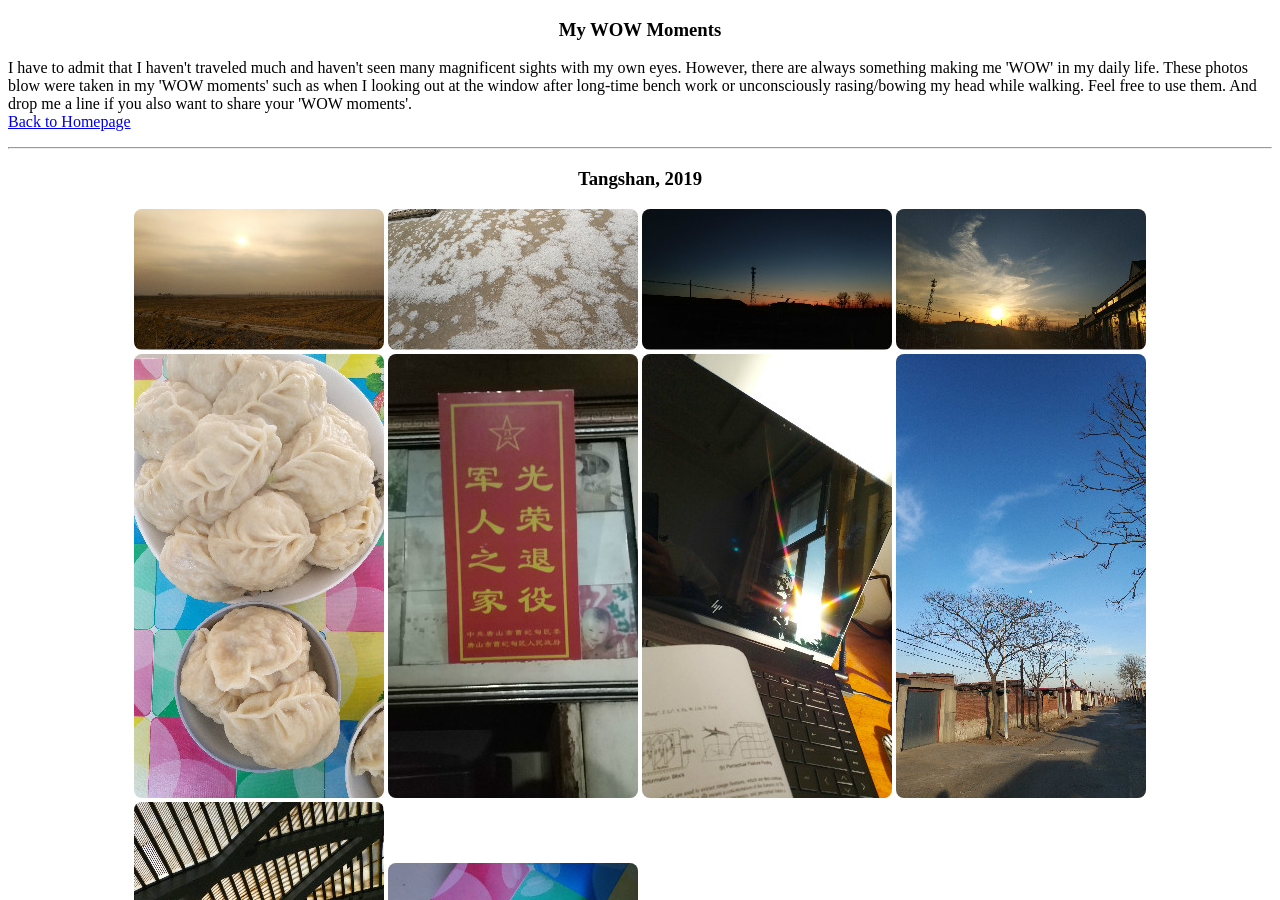
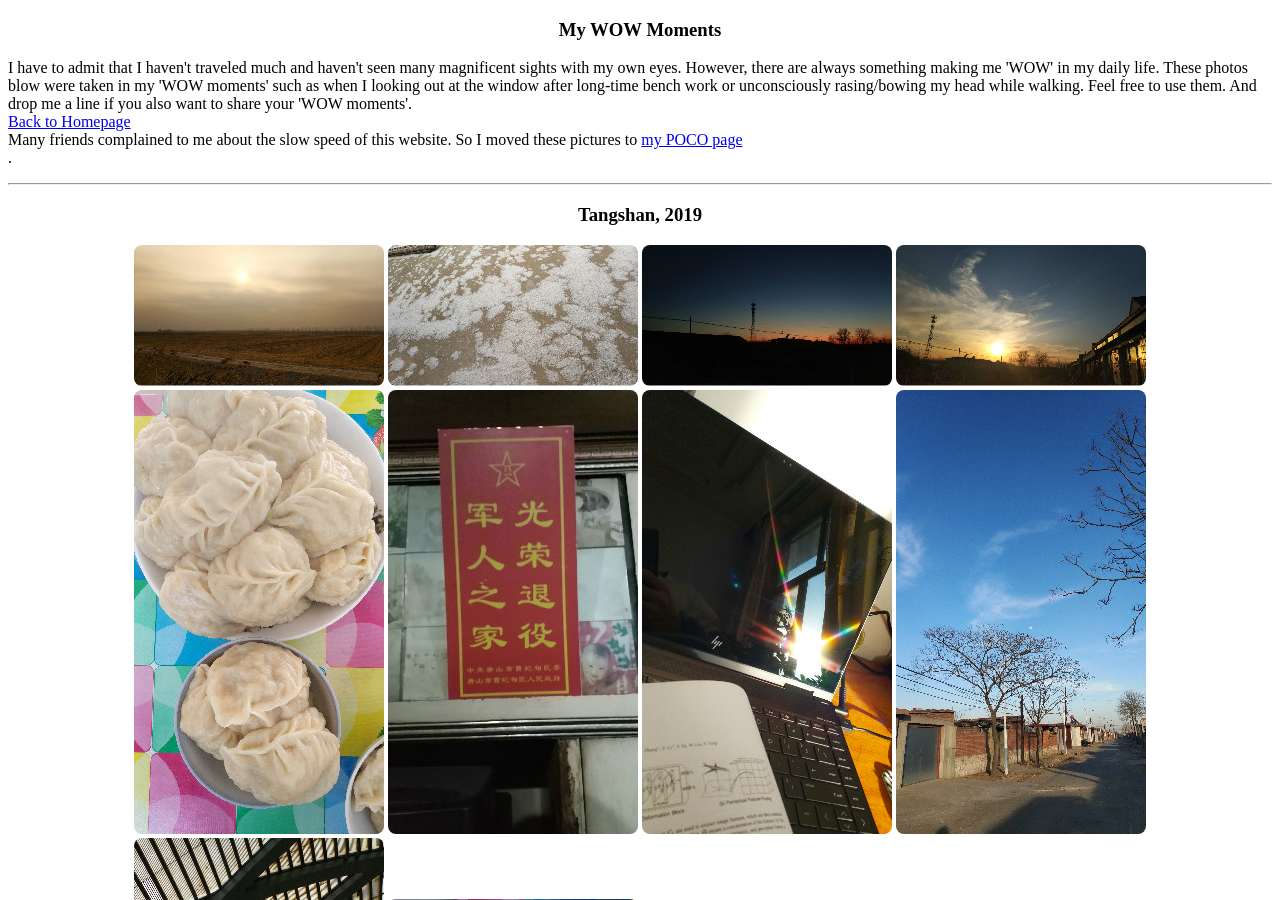
Before and after one commit to PAULYZHENG/paulyzheng.github.io, a Jekyll site: the page photograph/index.html, which Jekyll copies as it is, in a window 1280 px wide and 900 px high. Built offline with Jekyll 4.4.1, drawn with Linux system fonts in a browser that asks for light colours.

Commit message:
Update index.html

```diff
--- a/photograph/index.html
+++ b/photograph/index.html
@@ -16,7 +16,8 @@
       These photos blow were taken in my 'WOW moments' such as
       when I looking out at the window after long-time bench work or unconsciously rasing/bowing my head while walking.
       Feel free to use them. And drop me a line if you also want to share your 'WOW moments'.<br/>
-      <a href="https://paulyzheng.github.io/about/">Back to Homepage</a>
+      <a href="https://paulyzheng.github.io/about/">Back to Homepage</a><br/>
+      Many friends complained to me about the slow speed of this website. So I moved these pictures to <a href="http://paulzheng.user.poco.cn/">my POCO page</a><br/>.
     </p>
     <hr />
 
```
